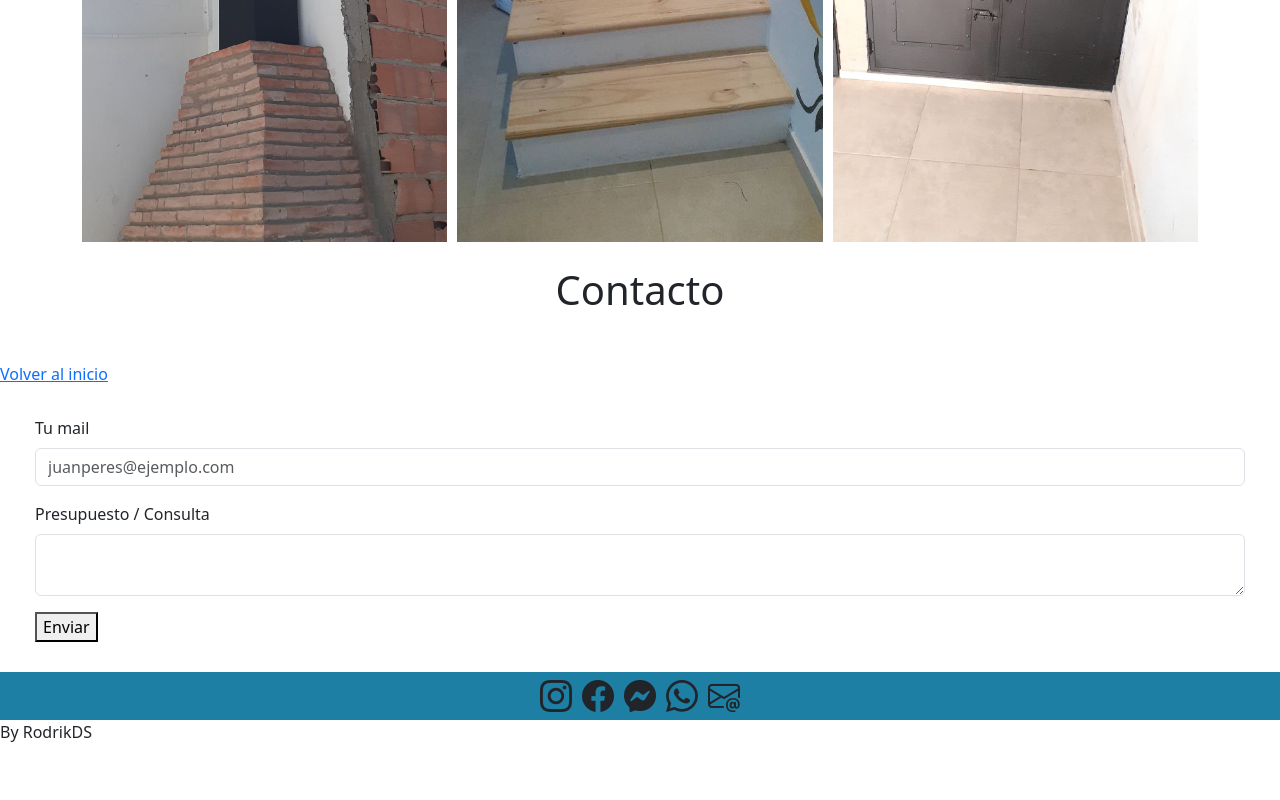
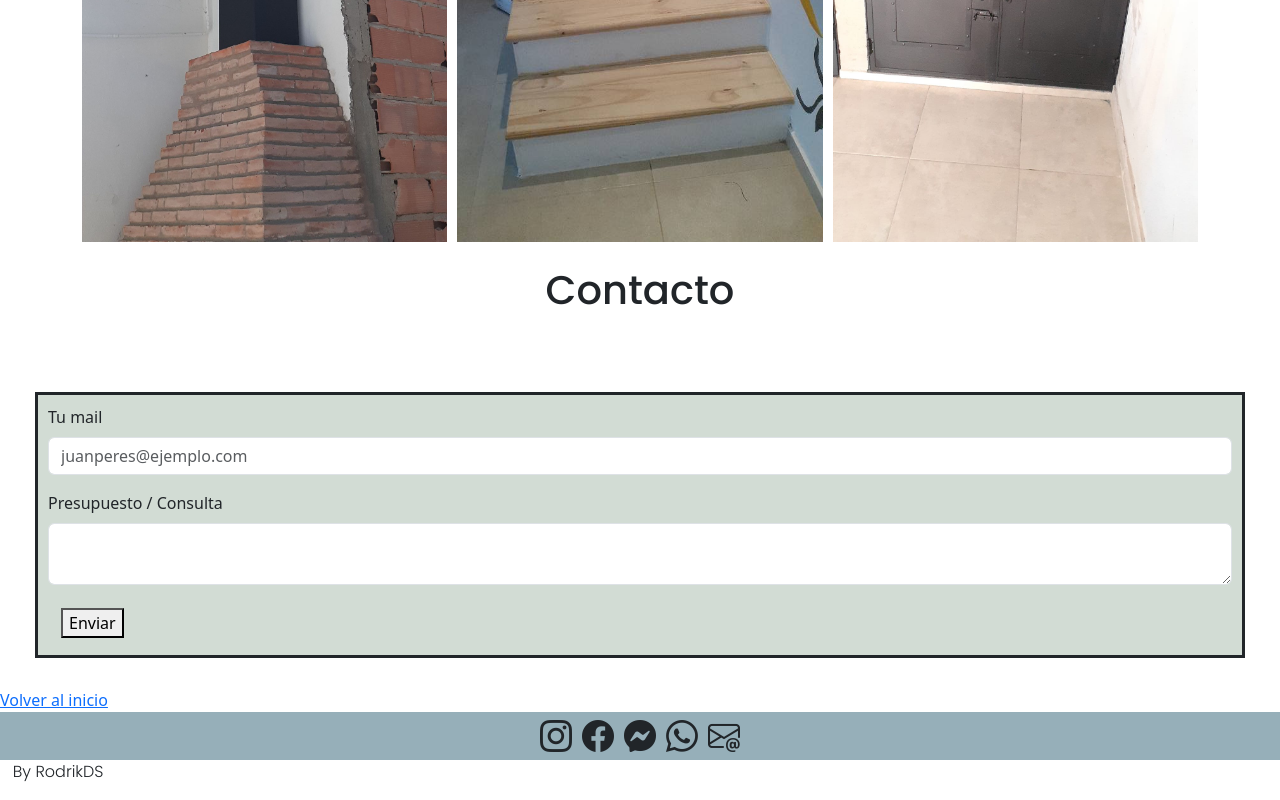
Before and after one commit to RodrikDS/BC-Herreria-Carpinteria, a plain HTML site: page pages/contacto.html in a window 1280 px wide. Shown: the part 1242-2042 px from the top of the page. Before the commit the page ends 2002 px from the top, so only its background shows below. Drawn offline with nearby package versions, Linux system fonts and the light colour scheme.

Commit message:
font families form and margins

```diff
--- a/css/style.css
+++ b/css/style.css
@@ -1,15 +1,31 @@
+@import url('https://fonts.googleapis.com/css2?family=Poppins:wght@300;500&family=Roboto:wght@300&display=swap');
 
+h1{
+  font-family: 'Poppins', sans-serif;
+  font-weight: 500;
+}
+h2{
+  font-family: 'Poppins', sans-serif;
+  font-weight: 500;
+}
+
+p{
+  font-family:'Poppins', sans-serif;
+  font-weight: 300;
+  margin-left: 1%;
+  margin-right: 1%;
+}
 
 .navbar-brand img {
 height: 64px;
 }
+
 .carousel-inner img {
     object-fit: cover;
     height: 70vh;
     width: 100%;
     justify-content: center;
 }
-
 
 img{
     width: auto;
@@ -95,19 +111,26 @@ img{
     transform: scale(1.1);
   }
 
+  .btn {
+    justify-content: end;
+  }
+
   .form {
+     border: solid;
+     background-color: #c8d4cacd;
+     padding: 10px;
      margin-top: 30px;
      margin-right: 35px;
      margin-bottom: 30px;
      margin-left: 35px;
   }
 
+
   .texto {
     display: flex;
     justify-content: center;
     align-items: center;
     gap: 10px;
-    background-color: rgb(29, 127, 163);
-
+    background-color: rgb(150, 175, 185);
 
   }
--- a/pages/contacto.html
+++ b/pages/contacto.html
@@ -86,10 +86,8 @@
                     <div class="item">
                       <img src="../img-contact/parrilla-1.jpg">
                     </div>
-                   </div>
+                </div>
             </div>
-
-
 
         </section>
 
@@ -98,29 +96,31 @@
             <h1 class="mb-4">Contacto</h1>
           </div>
 
-            <!-- usando ../ salgo de la carpeta en la que estoy. si son varios niveles atras usamos ../../ las veces necesarias -->
-            <a href="../index.html">Volver al inicio</a>
+
 
             <section class="form">
               <div class="formulario mb-3">
                 <label for="exampleFormControlInput1" class="form-label">Tu mail</label>
                 <input type="email" class="form-control" id="exampleFormControlInput1" placeholder="juanperes@ejemplo.com">
               </div>
+
               <div class="mb-3">
                 <label for="exampleFormControlTextarea1" class="form-label">Presupuesto / Consulta</label>
                 <textarea class="form-control" id="exampleFormControlTextarea1" rows="2"></textarea>
               </div>
-              <div>
+
+              <div class="btn">
                 <form action="/submit-form" method="post">
                   <button type="submit">Enviar</button>
                 </form>
+              </div>
+
             </section>
-
-
-              </div>
 
         </section>
     </main>
+    <!-- usando ../ salgo de la carpeta en la que estoy. si son varios niveles atras usamos ../../ las veces necesarias -->
+    <a href="../index.html">Volver al inicio</a>
 
 
 
```
Also changed, not shown: pages/carpinteria.html (+1 -1 lines).
